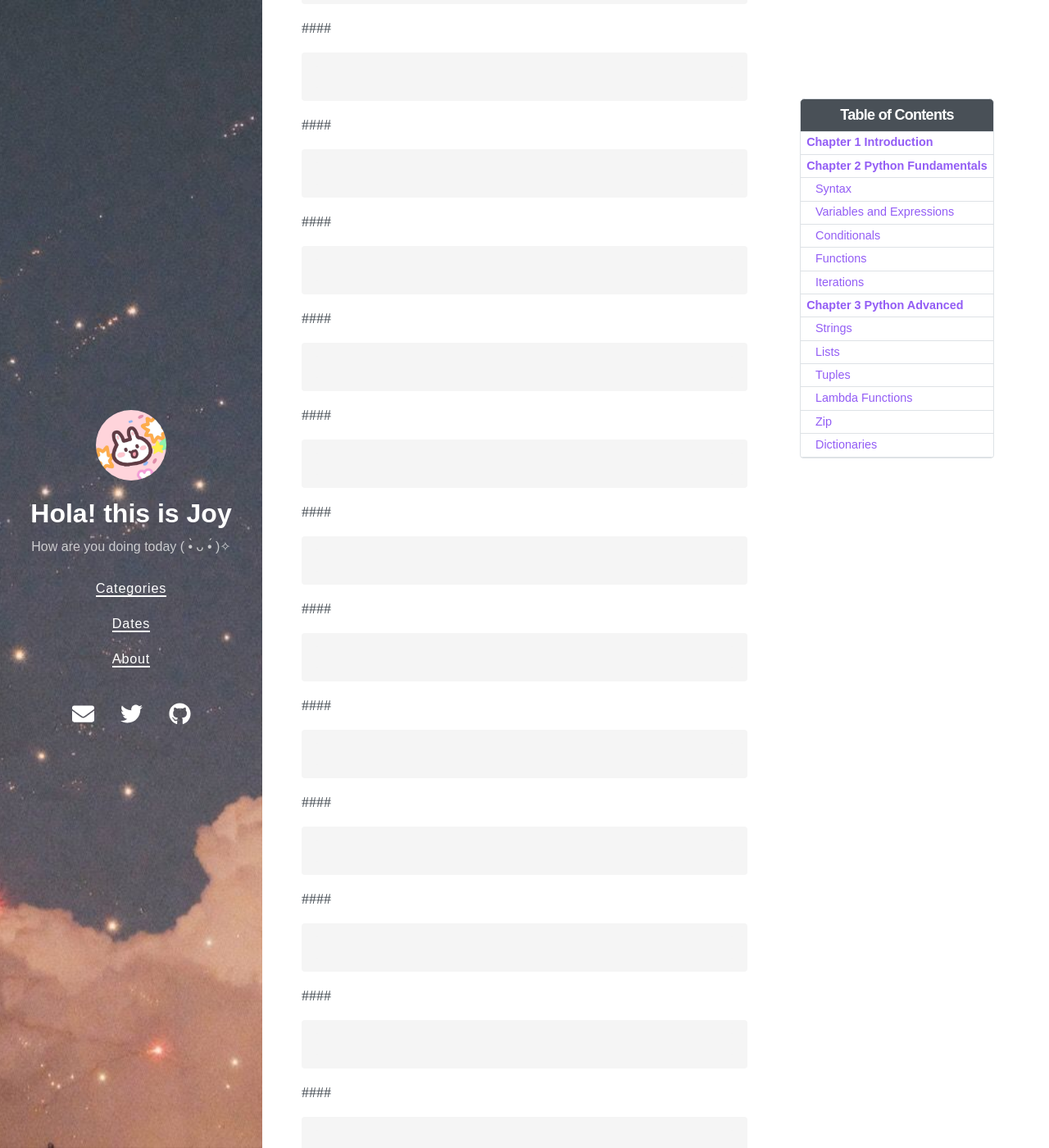
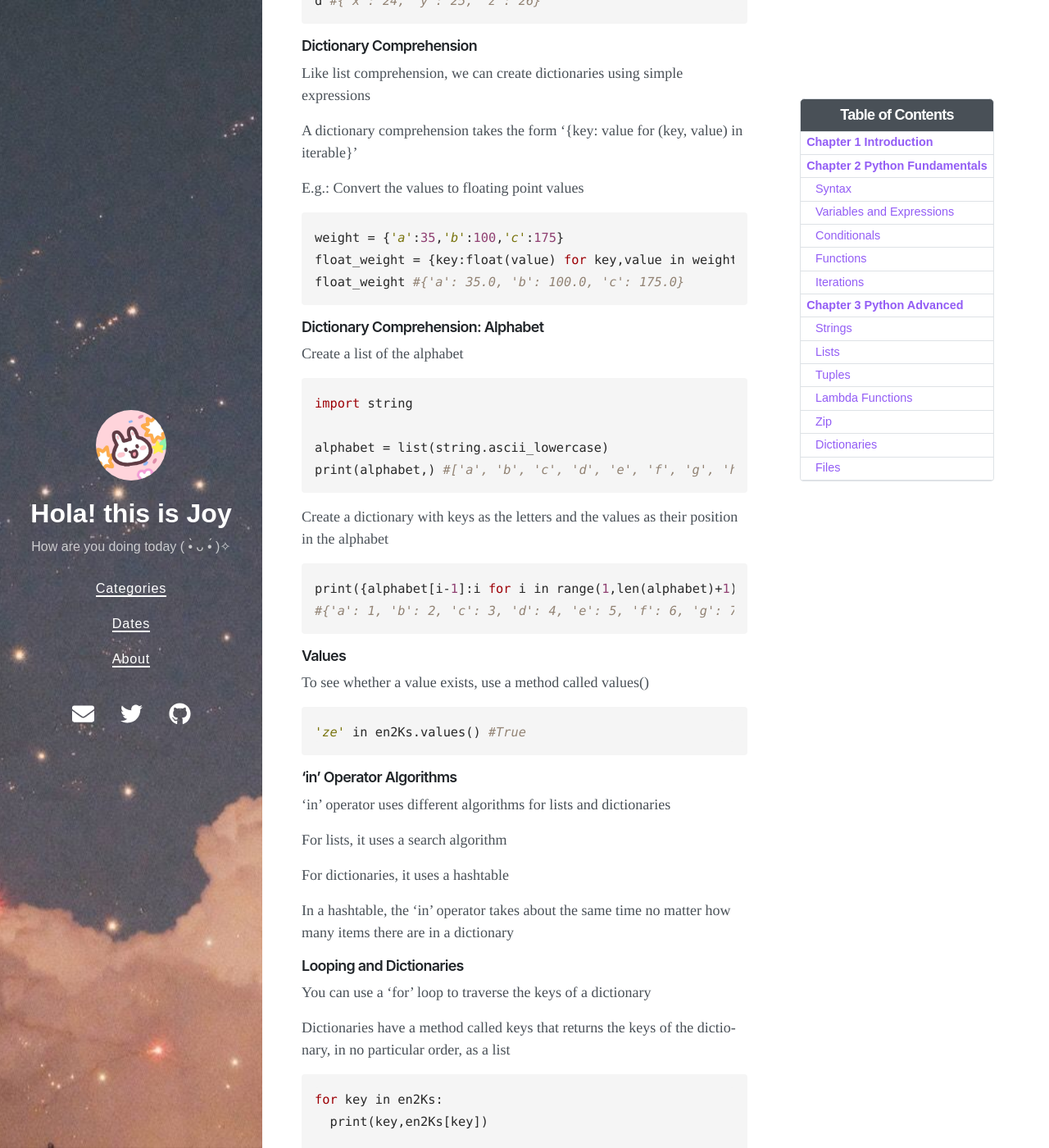
Before and after one commit to Joy3Luo/mathnotes, a Jekyll site: the page built from _posts/2022-01-02-MSML605.md, in a window 1280 px wide and 1400 px high, scrolled down 52441 px. Shown: the whole window at 82% size. Built offline with Jekyll 4.4.1, drawn with Linux system fonts in a browser that asks for light colours; nearby versions of some CDN libraries; some of the changed text lies outside the part shown.

Commit message:
Update 2022-01-02-MSML605.md

````diff
--- a/_posts/2022-01-02-MSML605.md
+++ b/_posts/2022-01-02-MSML605.md
@@ -2296,7 +2296,283 @@ Keys will be listed in arbitrary order
 
 #### Dictionary vs. List
 
-
+ A dictionary is like a list
+
+ In a list, the indices must be integers
+
+ In a dictionary they can be almost any type
+
+ And a dictionary is a mapping between keys and values
+
+#### Methods in Dictionary
+
+ keys()
+
+ values()
+
+ items()
+
+ has_key(key)
+
+ clear()
+
+ copy()
+
+ get(key[,x])
+
+ setdefault(key[,x])
+
+ update(D)
+
+ popitem()
+
+#### Initialization
+
+The ‘in’ operator works on the keys in a dictionary
+
+ ‘one’ in en2Ks
+
+```py
+en2Ks = dict() # Either one will create an empty dictionary
+en2Ks = {}
+
+en2Ks = {'one':'akh','two':'ze','three':'tre'}
+'one' in en2Ks #True
+```
+
+#### Using zip()to form a Dictionary
+
+Form a dictionary from a keys list and a values list using zip
+
+```py
+keys = ['x','y','z']
+values = [24,25,26]
+d = {k:v for k,v in zip(keys,values)}
+d #{'x': 24, 'y': 25, 'z': 26}
+```
+
+#### Dictionary Comprehension
+
+Like list comprehension, we can create dictionaries using simple expressions
+
+A dictionary comprehension takes the form '{key: value for (key, value) in iterable}'
+
+E.g.: Convert the values to floating point values
+
+```py
+weight = {'a':35,'b':100,'c':175}
+float_weight = {key:float(value) for key,value in weight.items()}
+float_weight #{'a': 35.0, 'b': 100.0, 'c': 175.0}
+```
+
+#### Dictionary Comprehension: Alphabet
+
+Create a list of the alphabet
+
+```py
+import string
+
+alphabet = list(string.ascii_lowercase)
+print(alphabet,) #['a', 'b', 'c', 'd', 'e', 'f', 'g', 'h', 'i', 'j', 'k', 'l', 'm', 'n', 'o', 'p', 'q', 'r', 's', 't', 'u', 'v', 'w', 'x', 'y', 'z']
+```
+
+Create a dictionary with keys as the letters and the values as their position in the alphabet
+
+
+```py
+print({alphabet[i-1]:i for i in range(1,len(alphabet)+1)})
+#{'a': 1, 'b': 2, 'c': 3, 'd': 4, 'e': 5, 'f': 6, 'g': 7, 'h': 8, 'i': 9, 'j': 10, 'k': 11, 'l': 12, 'm': 13, 'n': 14, 'o': 15, 'p': 16, 'q': 17, 'r': 18, 's': 19, 't': 20, 'u': 21, 'v': 22, 'w': 23, 'x': 24, 'y': 25, 'z': 26}
+```
+
+#### Values
+
+To see whether a value exists, use a method called values()
+
+```py
+'ze' in en2Ks.values() #True
+```
+
+#### ‘in’ Operator Algorithms
+
+‘in’ operator uses different algorithms for lists and dictionaries
+
+For lists, it uses a search algorithm
+
+For dictionaries, it uses a hashtable
+
+In a hashtable, the ‘in’ operator takes about the same time no matter how many items there are in a dictionary
+
+#### Looping and Dictionaries
+
+You can use a ‘for’ loop to traverse the keys of a dictionary
+
+Dictionaries have a method called keys that returns the keys of the dictionary, in no particular order, as a list
+
+```py
+for key in en2Ks:
+  print(key,en2Ks[key])
+
+output:
+one akh
+two ze
+three tre
+```
+
+#### Reverse LookUp
+
+Given a dictionary ‘d’ and a key ‘k’
+
+We can find the value using
+
+   v = d[k]
+
+   This is called lookup
+
+If you have v and you want to find k, you have two problems
+
+ there might be more than one key that maps to the value v
+
+ there is no method for reverse lookup, you have to search for it
+
+#### Dictionaries and Lists
+
+Lists can appear as values in a dictionary
+
+Consider a dictionary that maps frequencies to letters
+
+A frequency may be mapped to several letters
+
+ In order to represent such a mapping, the values (letters)
+should be a list of letters
+
+lists cannot be keys
+```py
+t = [1,2,3]
+d = dict()
+d[t] = 'oops'
+```
+
+#### Data Type Wrap Up
+
+ Integers: 2323, 3234
+
+ Floating Point: 32.3, 3.1E2
+
+ Complex: 3 + 2j, 1j
+
+ Lists: l =  [1,2,3]
+
+ Tuples: t = (1,2,3)
+
+ Dictionaries: d = {‘hello’ : ‘there’, 2 : 15}
+
+ Lists, Tuples, and Dictionaries can store any type (including other lists, tuples, and dictionaries!)
+
+ Only lists and dictionaries are mutable
+
+ All variables are references
+
+### Files
+
+#### Introduction
+
+Most of the programs written so far run for a short
+duration. Once the program ends, the data is gone. If we want to see the results again, we have to run the
+program again
+
+#### Persistence
+
+Some programs run for a long time. They store data permanently. The data is available even after the program ends
+
+For example, operating systems and web servers. One way to read and write data is using files. Another way to store data is using a database
+
+#### Reading a File
+
+Using a built-in function ‘open’
+
+It takes the name of a file and returns a file object
+
+```py
+fin = open('../Lectures/words.txt')
+fin
+```
+
+#### readline()
+
+It can read one line
+
+```py
+fin = open('words.txt')
+fin.readline() #'MSML 605\n'
+```
+
+readlines() reads lines into a list
+
+```py
+fin.readlines()
+['Course\n','Spring 2020']
+```
+
+#### Removing End of Line Character
+
+remove end line character
+
+```py
+fin = open('words.txt')
+fin.readline().strip('\n') # 'MSML 605'
+```
+
+#### File Traversal
+
+```py
+fin = open('words.txt')
+
+for line in fin:
+  print(line)
+
+output:
+MSML 605
+Course
+Spring 2020
+```
+
+#### Writing
+
+To write to a file, you have to open it with mode ‘w’ as a second parameter
+
+If the file already exists, opening it in write mode clears out the old data and starts fresh
+
+```py
+fout = open("output.txt", 'w')
+```
+
+#### Write to a File
+
+```py
+Line1 = "This is a ML class\n"
+fout.write(line1)
+
+Line2 = "We Program in Python language\n"
+fout.write(line2)
+fout.close()
+```
+
+#### Format Operator
+
+The argument of write has to be a string. If we want to put other values in a file, we have to convert
+them to strings
+
+An alternative is to use the format operator, %
+
+```py
+f = open('output.txt', 'w')
+x = 53
+f.write(str(x))
+```
+
+#### Format Sequence
+
+For example, the format sequence ‘%d’ means that the second operand should be formatted as an integer
 
 ```py
 
@@ -2389,179 +2665,3 @@ Keys will be listed in arbitrary order
 ```py
 
 ```
-
-####
-
-
-
-```py
-
-```
-
-####
-
-
-
-```py
-
-```
-
-####
-
-
-
-```py
-
-```
-
-####
-
-
-
-```py
-
-```
-
-####
-
-
-
-```py
-
-```
-
-####
-
-
-
-```py
-
-```
-
-####
-
-
-
-```py
-
-```
-
-####
-
-
-
-```py
-
-```
-
-####
-
-
-
-```py
-
-```
-
-####
-
-
-
-```py
-
-```
-
-####
-
-
-
-```py
-
-```
-
-####
-
-
-
-```py
-
-```
-
-####
-
-
-
-```py
-
-```
-
-####
-
-
-
-```py
-
-```
-
-####
-
-
-
-```py
-
-```
-
-####
-
-
-
-```py
-
-```
-
-####
-
-
-
-```py
-
-```
-
-####
-
-
-
-```py
-
-```
-
-####
-
-
-
-```py
-
-```
-
-####
-
-
-
-```py
-
-```
-
-####
-
-
-
-```py
-
-```
-
-####
-
-
-
-```py
-
-```
````
